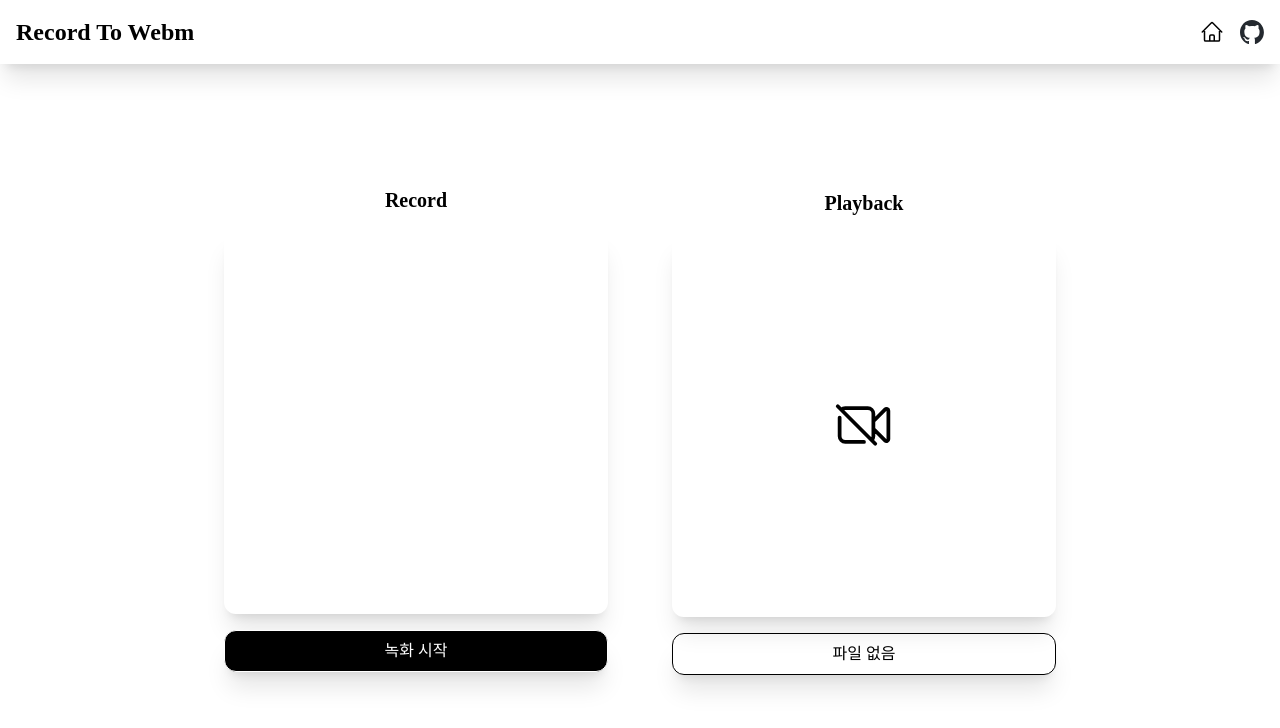
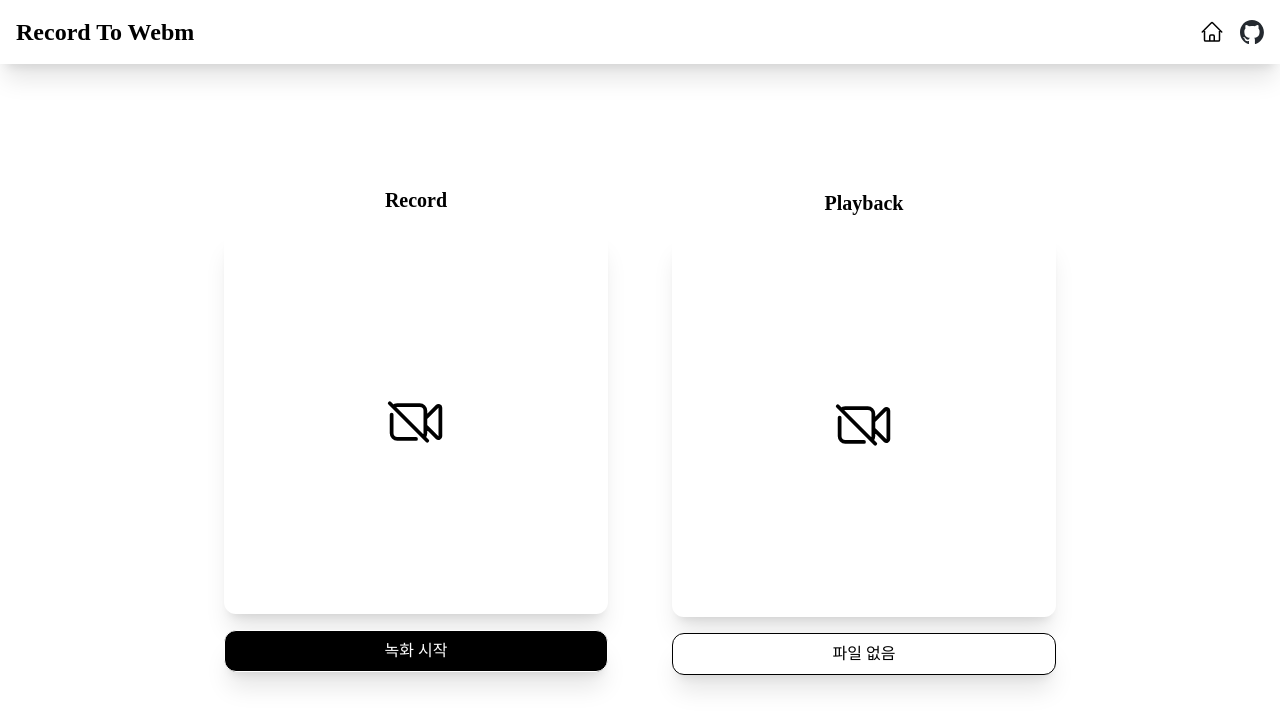
Before and after one commit to junotb/record-to-gcs, a Next.js app: page / in a window 1280 px wide. Shown: the top 728 px of the page. Built offline with nearby package versions, Linux system fonts and the light colour scheme.

Commit message:
리팩토링 :: 컴포넌트 조건 렌더링 구조 개선

```diff
--- a/src/component/Playback.tsx
+++ b/src/component/Playback.tsx
@@ -6,42 +6,48 @@ interface PlaybackProps {
 }
 
 export function Playback({ recordedUrl }: PlaybackProps) {
-  return (
-    <div className="flex flex-col gap-4">
-      <div className="flex justify-center items-center w-80 min-h-80 sm:w-96 sm:min-h-96 rounded-xl shadow-xl">
-        {recordedUrl ? (
-          <video
-            src={recordedUrl}
-            playsInline
-            controls
-            preload="auto"
-            className="w-full aspect-auto rounded-xl"
-          />
-        ) : (
+  if (!recordedUrl) {
+    return (
+      <div className="flex flex-col gap-4">
+        <div className="flex justify-center items-center w-80 min-h-80 sm:w-96 sm:min-h-96 rounded-xl shadow-xl">
           <Image
             src="/video-camera-slash.svg"
             alt="No recording"
             width={60}
             height={60}
           />
-        )}
+        </div>
+
+        <div className="border px-4 py-2 w-full bg-white text-center text-black rounded-xl shadow-xl">
+          파일 없음
+        </div>
+      </div>
+    );
+  }
+
+  return (
+    <div className="flex flex-col gap-4">
+      <div className="flex justify-center items-center w-80 min-h-80 sm:w-96 sm:min-h-96 rounded-xl shadow-xl">
+        <video
+          src={recordedUrl}
+          playsInline
+          controls
+          preload="auto"
+          className="w-full aspect-auto rounded-xl"
+        />
       </div>
 
-      {recordedUrl ? (
+      <div className="w-full h-12">
         <Link
-          href={recordedUrl ? recordedUrl : "#"}
+          href={recordedUrl}
           target="_blank"
           rel="noopener noreferrer"
           download="recording.webm"
-          className="inline-block px-4 py-2 border bg-black text-center text-white rounded-xl shadow-xl"
+          className="inline-block border px-4 py-2 w-full bg-black text-center text-white rounded-xl shadow-xl"
         >
           파일 받기
         </Link>
-      ) : (
-        <button className="px-4 py-2 border text-center text-black rounded-xl shadow-xl">
-          파일 없음
-        </button>
-      )}
+      </div>
     </div>
   );
 }
--- a/src/component/Recorder.tsx
+++ b/src/component/Recorder.tsx
@@ -1,3 +1,4 @@
+import Image from "next/image";
 import { RefObject } from "react";
 
 interface RecorderProps {
@@ -8,6 +9,30 @@ interface RecorderProps {
 }
 
 export function Recorder({ videoRef, isRecording, startRecording, stopRecording }: RecorderProps) {
+  if (!isRecording) {
+    return (
+      <div className="flex flex-col gap-4">
+        <div className="flex justify-center items-center w-80 min-h-80 sm:w-96 sm:min-h-96 rounded-xl shadow-xl">
+          <Image
+            src="/video-camera-slash.svg"
+            alt="No recording"
+            width={60}
+            height={60}
+          />
+        </div>
+
+        <div className="w-full h-12">
+          <button
+            onClick={startRecording}
+            className="border px-4 py-2 w-full bg-black text-white rounded-xl shadow-xl"
+          >
+            녹화 시작
+          </button>
+        </div>
+      </div>
+    );
+  }
+
   return (
     <div className="flex flex-col gap-4">
       <div className="flex justify-center items-center w-80 min-h-[20rem] sm:w-96 sm:min-h-[24rem] rounded-xl shadow-xl">
@@ -16,28 +41,19 @@ export function Recorder({ videoRef, isRecording, startRecording, stopRecording
             ref={videoRef}
             muted
             playsInline
+            autoPlay
             className="w-full aspect-auto rounded-xl"
           />
         </div>
       </div>
 
       <div className="w-full h-12">
-        {isRecording && (
         <button
           onClick={stopRecording}
           className="border px-4 py-2 w-full bg-white text-black rounded-xl shadow-xl"
         >
           녹화 중지
         </button>
-        )}
-        {!isRecording && (
-          <button
-            onClick={startRecording}
-            className="border px-4 py-2 w-full bg-black text-white rounded-xl shadow-xl"
-          >
-            녹화 시작
-          </button>
-        )}
       </div>
     </div>
   );
```
Lines whose indentation alone changed are shown as unchanged.
